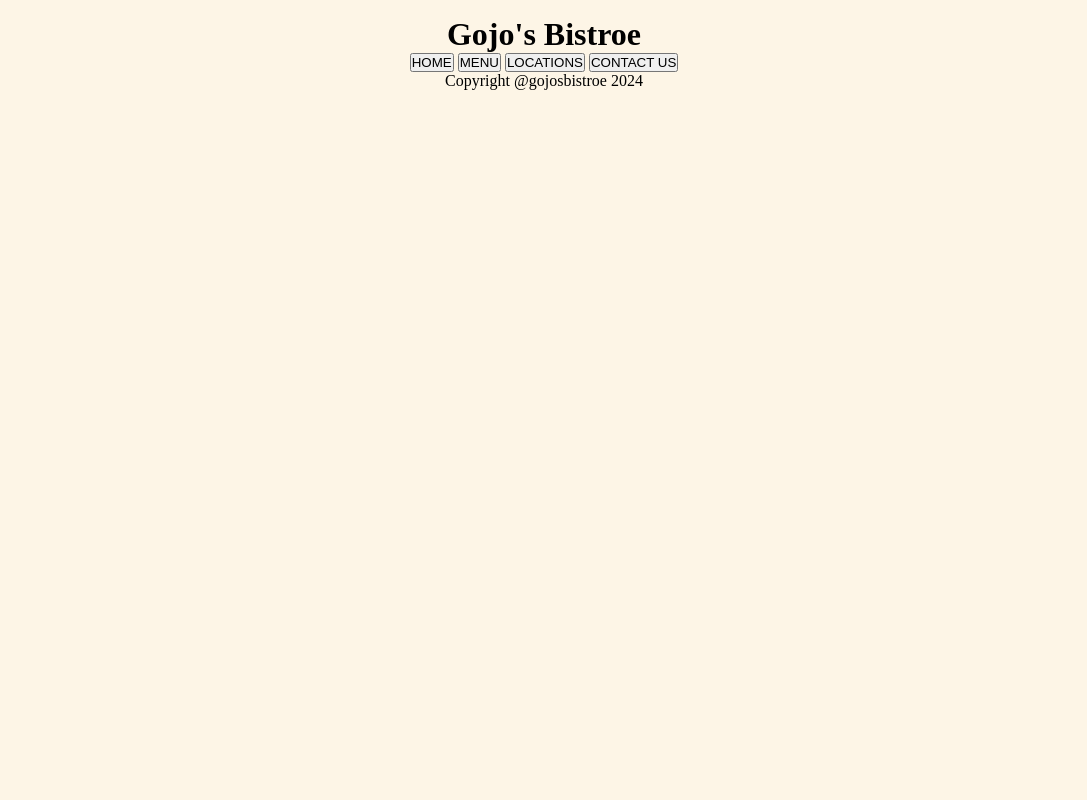
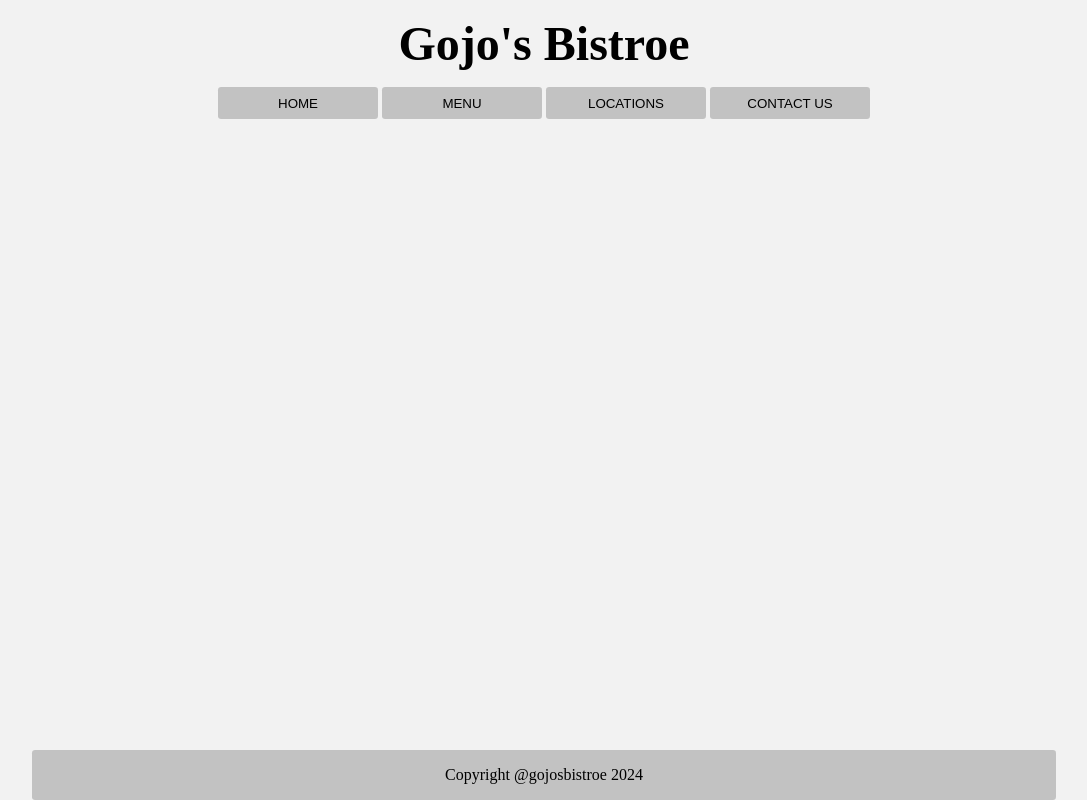
Before and after one commit to Gamwal/top-restaurant-page, a website built with webpack: page src/index.html in a window 1280 px wide. Shown: the whole page, without its empty margins (96-1183 px from the left). Built offline with nearby package versions, Linux system fonts and the light colour scheme.

Commit message:
update styling for various components

```diff
--- a/src/style.css
+++ b/src/style.css
@@ -1,3 +1,10 @@
+:root {
+  --light-color: rgba(0, 0, 0, 5%);
+  --dark-color: rgba(0, 0, 0, 20%);
+  --darker-color: rgba(0, 0, 0, 90%);
+  --default-border-radius: 0.2rem;
+}
+
 * {
   padding: 0;
   margin: 0;
@@ -5,20 +12,46 @@
 
 html {
   font-size: 16px;
-  background-color: rgb(253, 245, 230);
+  background-color: var(--light-color);
 }
 
 body {
   display: flex;
   flex-direction: column;
   align-items: center;
-  margin: 1rem 1rem;
+  box-sizing: border-box;
+  height: 100vh;
 }
 
-#banner-box {
-  height: 80vh;
+body > h1 {
+  box-sizing: border-box;
+  padding: 1rem 1rem;
+  font-size: 3rem;
+}
+
+#navbar button {
+  background-color: var(--dark-color);
+  border: none;
+  border-radius: var(--default-border-radius);
+  height: 2rem;
+  width: 10rem;
+}
+
+#navbar button.active-tab {
+  background-color: var(--darker-color);
+  color: rgb(255, 255, 255);
+  border-bottom-left-radius: 0;
+  border-bottom-right-radius: 0;
+}
+
+#content {
+  flex-grow: 1;
+  display: flex;
+}
+
+#homepage {
+  box-sizing: border-box;
   background: url('./images/eaters-collective-unsplash.jpg') no-repeat center center;
-  /* color: white; */
   width: 80vw;
   background-size: cover;
   display: flex;
@@ -26,4 +59,17 @@ body {
   justify-content: center;
   gap: 2rem;
   padding: 1rem 1rem;
+  flex-grow: 1;
+  border-radius: var(--default-border-radius);;
+  border: 1px solid var(--darker-color);
+  margin-bottom: 0.5rem;
 }
+
+footer {
+  box-sizing: border-box;
+  background-color: var(--dark-color);
+  width: 80vw;
+  padding: 1rem 1rem;
+  text-align: center;
+  border-radius: var(--default-border-radius);
+}
```
